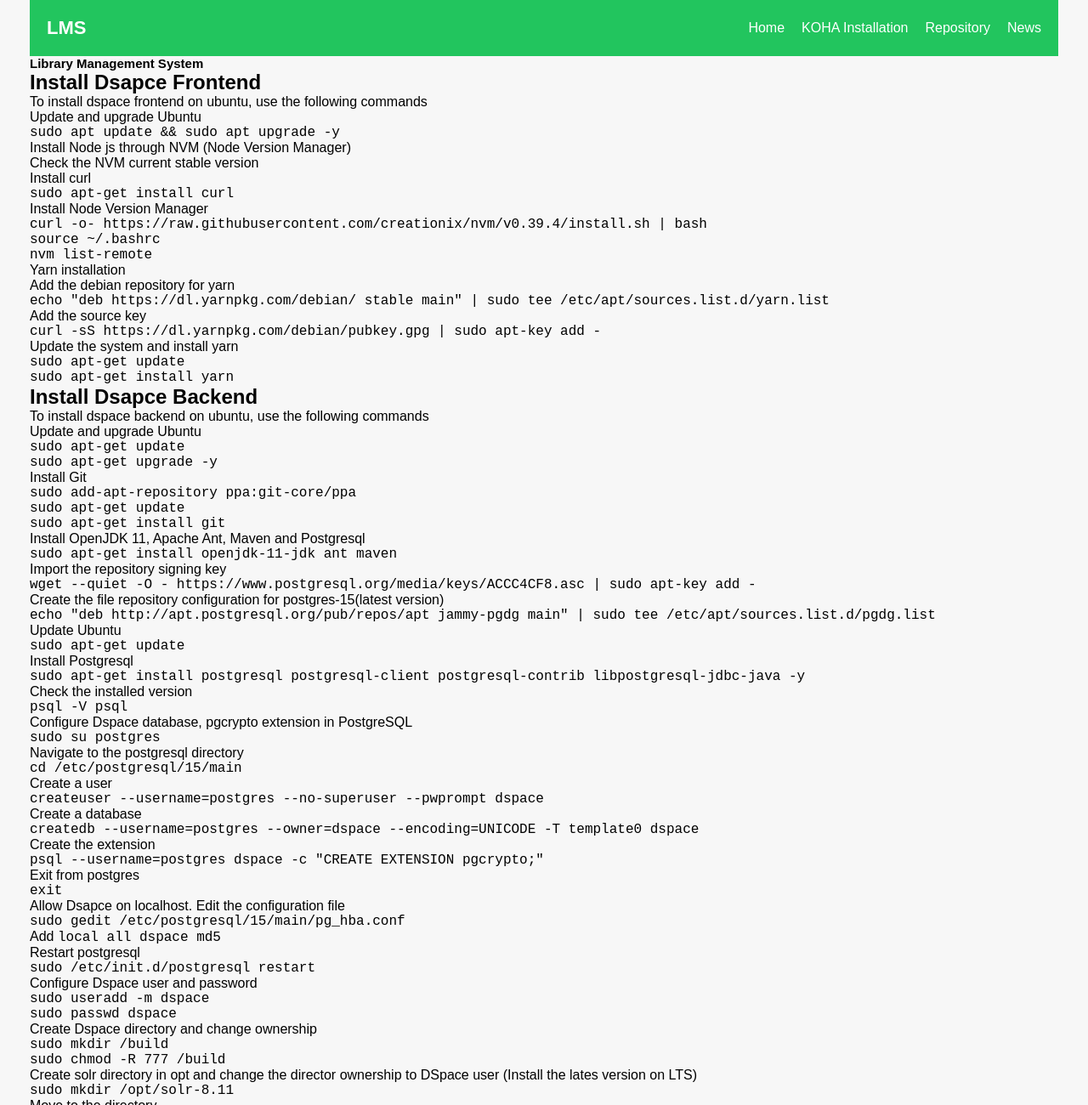
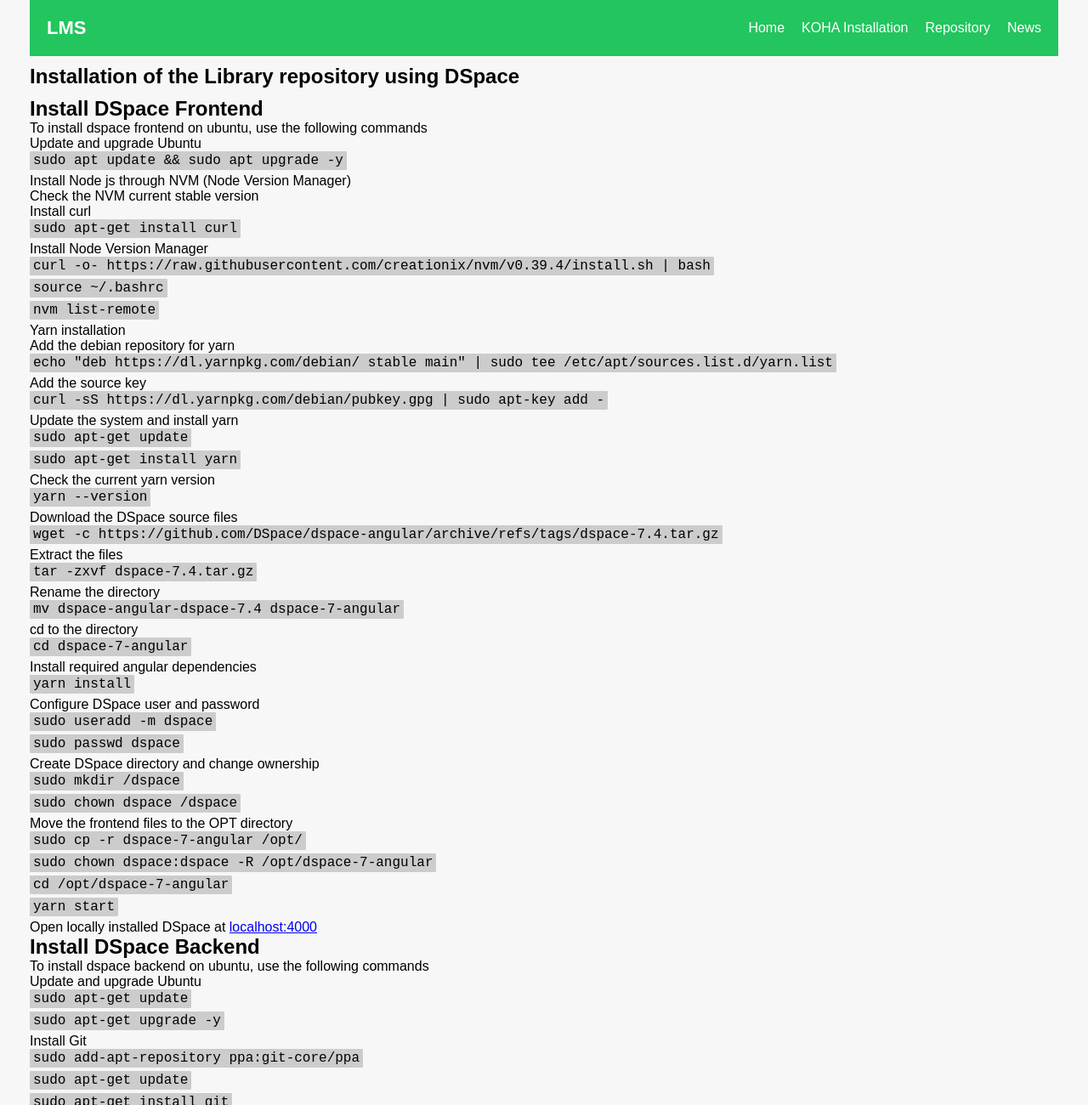
Before and after one commit to joel-nambala/LMS, a website: page repository.html in a window 1280 px wide. Shown: the top 1300 px of the page at 85% size. Drawn offline with Linux system fonts and the light colour scheme; a web font is replaced by a local one.

Commit message:
Added some commands to install DSpace 7.4 frontend and the styling of the commands

```diff
--- a/repository.html
+++ b/repository.html
@@ -34,11 +34,13 @@
       </nav>
 
       <header class="header">
-        <h2 class="header-title">Library Management System</h2>
+        <h2 class="header-title">
+          Installation of the Library repository using DSpace
+        </h2>
       </header>
       <section class="repository">
         <div class="dspace-frontend">
-          <h2 class="respository-title">Install Dsapce Frontend</h2>
+          <h2 class="respository-title">Install DSpace Frontend</h2>
           <p class="repository-text">
             To install dspace frontend on ubuntu, use the following commands
           </p>
@@ -74,9 +76,43 @@
           <p class="dspace-txt">Update the system and install yarn</p>
           <code class="dspace-code">sudo apt-get update</code>
           <code class="dspace-code">sudo apt-get install yarn</code>
+          <p class="dspace-txt">Check the current yarn version</p>
+          <code class="dspace-code">yarn --version</code>
+          <p class="dspace-txt">Download the DSpace source files</p>
+          <code class="dspace-code"
+            >wget -c
+            https://github.com/DSpace/dspace-angular/archive/refs/tags/dspace-7.4.tar.gz</code
+          >
+          <p class="dspace-txt">Extract the files</p>
+          <code class="dspace-code">tar -zxvf dspace-7.4.tar.gz</code>
+          <p class="dspace-txt">Rename the directory</p>
+          <code class="dspace-code"
+            >mv dspace-angular-dspace-7.4 dspace-7-angular</code
+          >
+          <p class="dspace-txt">cd to the directory</p>
+          <code class="dspace-code">cd dspace-7-angular</code>
+          <p class="dspace-txt">Install required angular dependencies</p>
+          <code class="dspace-code">yarn install</code>
+          <p class="dspace-txt">Configure DSpace user and password</p>
+          <code class="dspace-code">sudo useradd -m dspace</code>
+          <code class="dspace-code">sudo passwd dspace</code>
+          <p class="dspace-txt">Create DSpace directory and change ownership</p>
+          <code class="dspace-code">sudo mkdir /dspace</code>
+          <code class="dspace-code">sudo chown dspace /dspace</code>
+          <p class="dspace-txt">Move the frontend files to the OPT directory</p>
+          <code class="dspace-code">sudo cp -r dspace-7-angular /opt/</code>
+          <code class="dspace-code"
+            >sudo chown dspace:dspace -R /opt/dspace-7-angular</code
+          >
+          <code class="dspace-code">cd /opt/dspace-7-angular</code>
+          <code class="dspace-code">yarn start</code>
+          <p class="dspace-txt">
+            Open locally installed DSpace at
+            <a href="http://localhost:4000" target="_blank">localhost:4000</a>
+          </p>
         </div>
         <div class="dspace-backend">
-          <h2 class="respository-title">Install Dsapce Backend</h2>
+          <h2 class="respository-title">Install DSpace Backend</h2>
           <p class="repository-text">
             To install dspace backend on ubuntu, use the following commands
           </p>
@@ -212,16 +248,6 @@
             <code class="dspace-code">cd /build/DSpace-dspace-7.4</code>
             <p class="dspace-txt">Install mvn packages</p>
             <code class="dspace-code">sudo mvn -U package</code>
-            <code class="dspace-code">sudo mkdir /build</code>
-            <code class="dspace-code">sudo mkdir /build</code>
-            <code class="dspace-code">sudo mkdir /build</code>
-            <code class="dspace-code">sudo mkdir /build</code>
-            <code class="dspace-code">sudo mkdir /build</code>
-            <code class="dspace-code">sudo mkdir /build</code>
-            <code class="dspace-code">sudo mkdir /build</code>
-            <code class="dspace-code">sudo mkdir /build</code>
-            <code class="dspace-code">sudo mkdir /build</code>
-            <code class="dspace-code">sudo mkdir /build</code>
           </div>
         </div>
       </section>
--- a/style.css
+++ b/style.css
@@ -83,4 +83,22 @@
 
 .dspace-code {
   display: block;
+  background-color: #ccc;
+  width: fit-content;
+  margin-bottom: 0.4rem;
+  padding: 0.2rem 0.4rem;
+  border-radius: 0.1rem;
 }
+
+@media only screen and (max-width: 400px) {
+  .container {
+    width: 100%;
+    padding: 1rem;
+  }
+}
+
+.header-title {
+  font-size: 2.4rem;
+  margin-top: 1rem;
+  margin-bottom: 1rem;
+}
```
Also changed, not shown: index.html (+1 -1 lines), koha.html (+1 -1 lines), news.html (+1 -1 lines).
